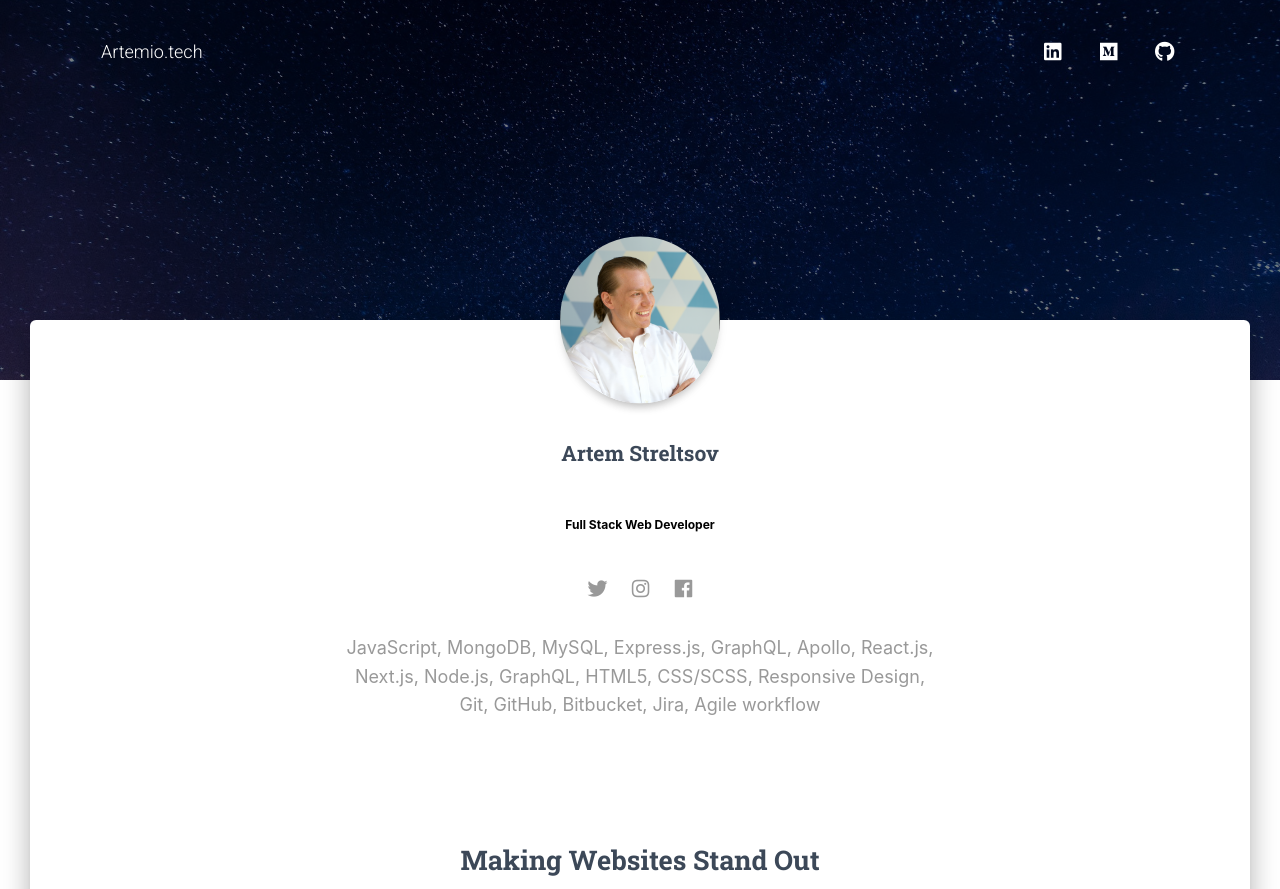
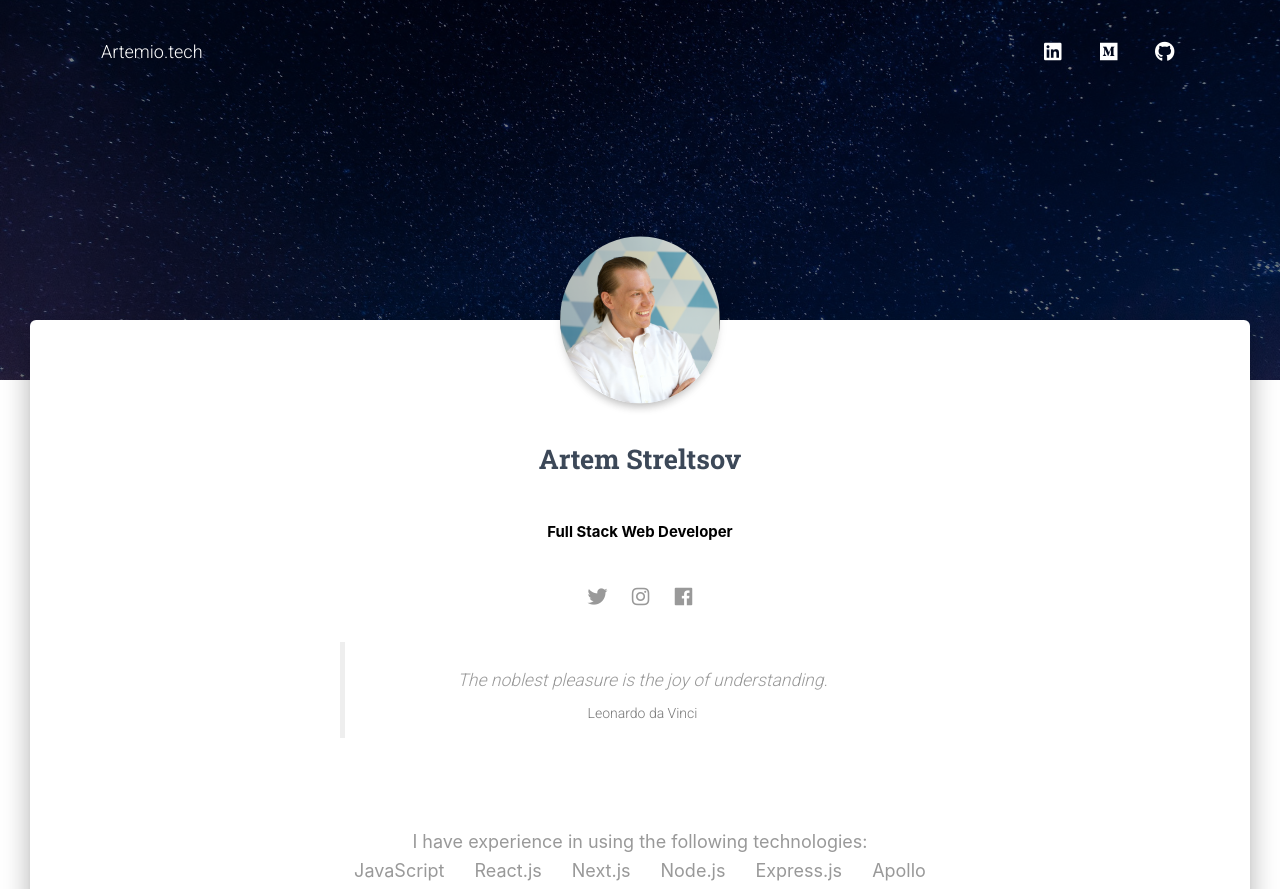
Before and after one commit to arstrel/nextjs-blog, a Next.js app: page / in a window 1280 px wide. Shown: the top 889 px of the page. Built offline with nearby package versions, Linux system fonts and the light colour scheme.

Commit message:
style changes in main page

```diff
--- a/components/ProjectsSection.js
+++ b/components/ProjectsSection.js
@@ -52,7 +52,7 @@ export default function ProjectsSection() {
               </CardBody>
               <CardFooter className={classes.justifyCenter}>
                 <Button round color="primary" className={classes.margin5}>
-                  Know more
+                  See live
                 </Button>
               </CardFooter>
             </Card>
@@ -60,11 +60,7 @@ export default function ProjectsSection() {
           <GridItem xs={12} sm={12} md={4}>
             <Card plain>
               <GridItem xs={12} sm={12} md={6} className={classes.itemGrid}>
-                <img
-                  src="/images/bar.jpg"
-                  alt="..."
-                  className={imageClasses}
-                />
+                <img src="/images/bar.jpg" alt="..." className={imageClasses} />
               </GridItem>
               <h4 className={classes.cardTitle}>
                 Teep 100%
@@ -81,7 +77,7 @@ export default function ProjectsSection() {
               </CardBody>
               <CardFooter className={classes.justifyCenter}>
                 <Button round color="primary" className={classes.margin5}>
-                  Know more
+                  See live
                 </Button>
               </CardFooter>
             </Card>
@@ -89,11 +85,7 @@ export default function ProjectsSection() {
           <GridItem xs={12} sm={12} md={4}>
             <Card plain>
               <GridItem xs={12} sm={12} md={6} className={classes.itemGrid}>
-                <img
-                  src="/images/fun.jpg"
-                  alt="..."
-                  className={imageClasses}
-                />
+                <img src="/images/fun.jpg" alt="..." className={imageClasses} />
               </GridItem>
               <h4 className={classes.cardTitle}>
                 You got more projects, right?
@@ -108,7 +100,7 @@ export default function ProjectsSection() {
               </CardBody>
               <CardFooter className={classes.justifyCenter}>
                 <Button round color="primary" className={classes.margin5}>
-                  Know more
+                  See live
                 </Button>
               </CardFooter>
             </Card>
--- /dev/null
+++ b/components/Quote.js
@@ -0,0 +1,25 @@
+import React from "react";
+// nodejs library to set properties for components
+import PropTypes from "prop-types";
+// @material-ui/core components
+import { makeStyles } from "@material-ui/core/styles";
+// core components
+import styles from "../styles/typographyStyle.js";
+
+const useStyles = makeStyles(styles);
+
+export default function Quote(props) {
+  const { text, author } = props;
+  const classes = useStyles();
+  return (
+    <blockquote className={classes.defaultFontStyle + " " + classes.quote}>
+      <p className={classes.quoteText}>{text}</p>
+      <small className={classes.quoteAuthor}>{author}</small>
+    </blockquote>
+  );
+}
+
+Quote.propTypes = {
+  text: PropTypes.node,
+  author: PropTypes.node
+};
--- a/pages/index.js
+++ b/pages/index.js
@@ -14,10 +14,12 @@ import HeaderLinks from "../components/HeaderLinks.js";
 import Parallax from "../components/Parallax.js";
 import GoalsSection from "../components/GoalsSection.js";
 import ProjectsSection from "../components/ProjectsSection.js";
+import Quote from "../components/Quote.js";
 
-import styles from "../styles/profilePage.js";
+import stylesProfile from "../styles/profilePage.js";
+import stylesGoals from "../styles/goalsStyle.js";
 
-const useStyles = makeStyles(styles);
+const useStyles = makeStyles({ ...stylesGoals, ...stylesProfile });
 
 export default function ProfilePage(props) {
   const classes = useStyles();
@@ -56,8 +58,8 @@ export default function ProfilePage(props) {
                     />
                   </div>
                   <div className={classes.name}>
-                    <h3 className={classes.title}>Artem Streltsov</h3>
-                    <h6>Full Stack Web Developer</h6>
+                    <h2 className={classes.title}>Artem Streltsov</h2>
+                    <h5>Full Stack Web Developer</h5>
                     <Button
                       justIcon
                       link
@@ -90,11 +92,32 @@ export default function ProfilePage(props) {
               </GridItem>
             </GridContainer>
             <div className={classes.description}>
-              <p>
-                JavaScript, MongoDB, MySQL, Express.js, GraphQL, Apollo,
-                React.js, Next.js, Node.js, GraphQL, HTML5, CSS/SCSS, Responsive
-                Design, Git, GitHub, Bitbucket, Jira, Agile workflow
-              </p>
+              <Quote
+                text="The noblest pleasure is the joy of understanding."
+                author="Leonardo da Vinci"
+              />
+              <div className={classes.section}>
+                I have experience in using the following technologies:
+                <GridContainer className={classes.techItemsContainer}>
+                  <GridItem className={classes.techListItem}>JavaScript</GridItem>
+                  <GridItem className={classes.techListItem}>React.js</GridItem>
+                  <GridItem className={classes.techListItem}>Next.js</GridItem>
+                  <GridItem className={classes.techListItem}>Node.js</GridItem>
+                  <GridItem className={classes.techListItem}>Express.js</GridItem>
+                  <GridItem className={classes.techListItem}>Apollo</GridItem>
+                  <GridItem className={classes.techListItem}>GraphQL</GridItem>
+                  <GridItem className={classes.techListItem}>MongoDB/Mongoose</GridItem>
+                  <GridItem className={classes.techListItem}>MySQL/Sequelize</GridItem>
+                  <GridItem className={classes.techListItem}>HTML5</GridItem>
+                  <GridItem className={classes.techListItem}>CSS/SCSS</GridItem>
+                  <GridItem className={classes.techListItem}>Responsive Design</GridItem>
+                  <GridItem className={classes.techListItem}>Git</GridItem>
+                  <GridItem className={classes.techListItem}>GitHub</GridItem>
+                  <GridItem className={classes.techListItem}>Bitbucket</GridItem>
+                  <GridItem className={classes.techListItem}>Jira</GridItem>
+                  <GridItem className={classes.techListItem}>Agile workflow</GridItem>
+                </GridContainer>
+              </div>
             </div>
             <GoalsSection />
             <ProjectsSection />
--- a/styles/profilePage.js
+++ b/styles/profilePage.js
@@ -10,29 +10,29 @@ const profilePageStyle = {
       maxWidth: "160px",
       width: "100%",
       margin: "0 auto",
-      transform: "translate3d(0, -50%, 0)"
-    }
+      transform: "translate3d(0, -50%, 0)",
+    },
   },
   description: {
     margin: "1.071rem auto 0",
     maxWidth: "600px",
     color: "#999",
-    textAlign: "center !important"
+    textAlign: "center !important",
   },
   name: {
-    marginTop: "-80px"
+    marginTop: "-80px",
   },
   ...imagesStyle,
   main: {
     background: "#FFFFFF",
     position: "relative",
-    zIndex: "3"
+    zIndex: "3",
   },
   mainRaised: {
     margin: "-60px 30px 0px",
     borderRadius: "6px",
     boxShadow:
-      "0 16px 24px 2px rgba(0, 0, 0, 0.14), 0 6px 30px 5px rgba(0, 0, 0, 0.12), 0 8px 10px -5px rgba(0, 0, 0, 0.2)"
+      "0 16px 24px 2px rgba(0, 0, 0, 0.14), 0 6px 30px 5px rgba(0, 0, 0, 0.12), 0 8px 10px -5px rgba(0, 0, 0, 0.2)",
   },
   title: {
     ...title,
@@ -40,7 +40,7 @@ const profilePageStyle = {
     position: "relative",
     marginTop: "30px",
     minHeight: "32px",
-    textDecoration: "none"
+    textDecoration: "none",
   },
   socials: {
     marginTop: "0",
@@ -51,12 +51,18 @@ const profilePageStyle = {
     height: "100%",
     lineHeight: "41px",
     fontSize: "20px",
-    color: "#999"
+    color: "#999",
   },
   navWrapper: {
     margin: "20px auto 50px auto",
-    textAlign: "center"
-  }
+    textAlign: "center",
+  },
+  techListItem: {
+    width: "fit-content",
+  },
+  techItemsContainer: {
+    justifyContent: "center",
+  },
 };
 
 export default profilePageStyle;
--- /dev/null
+++ b/styles/typographyStyle.js
@@ -0,0 +1,61 @@
+import {
+  defaultFont,
+  primaryColor,
+  infoColor,
+  successColor,
+  warningColor,
+  dangerColor
+} from "./material-kit-react.js";
+
+const typographyStyle = {
+  defaultFontStyle: {
+    ...defaultFont,
+    fontSize: "14px"
+  },
+  defaultHeaderMargins: {
+    marginTop: "20px",
+    marginBottom: "10px"
+  },
+  quote: {
+    padding: "25px 20px 15px",
+    margin: "0 0 20px",
+    fontSize: "17.5px",
+    borderLeft: "5px solid #eee"
+  },
+  quoteText: {
+    margin: "0 0 10px",
+    fontStyle: "italic"
+  },
+  quoteAuthor: {
+    display: "block",
+    fontSize: "80%",
+    lineHeight: "1.42857143",
+    color: "#777"
+  },
+  mutedText: {
+    color: "#777"
+  },
+  primaryText: {
+    color: primaryColor
+  },
+  infoText: {
+    color: infoColor
+  },
+  successText: {
+    color: successColor
+  },
+  warningText: {
+    color: warningColor
+  },
+  dangerText: {
+    color: dangerColor
+  },
+  smallText: {
+    fontSize: "65%",
+    fontWeight: "400",
+    lineHeight: "1",
+    color: "#777"
+  }
+};
+
+export default typographyStyle;
```
